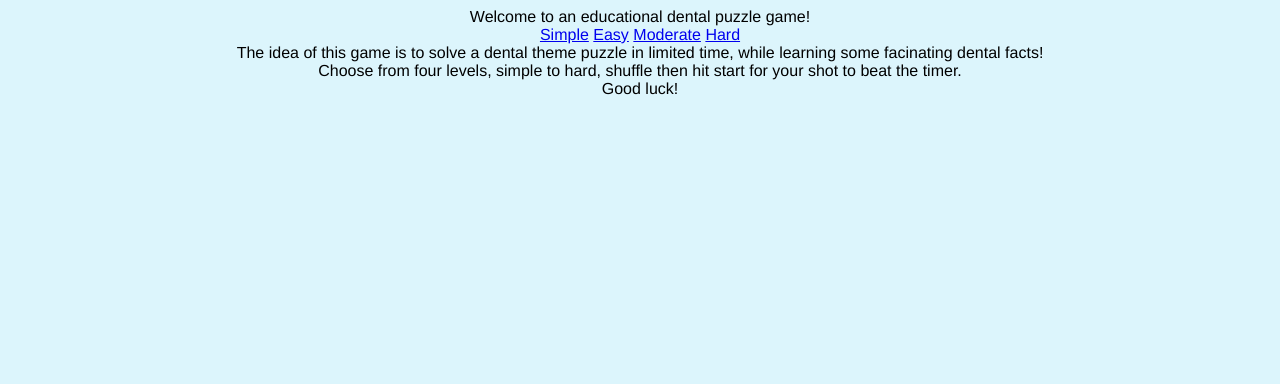
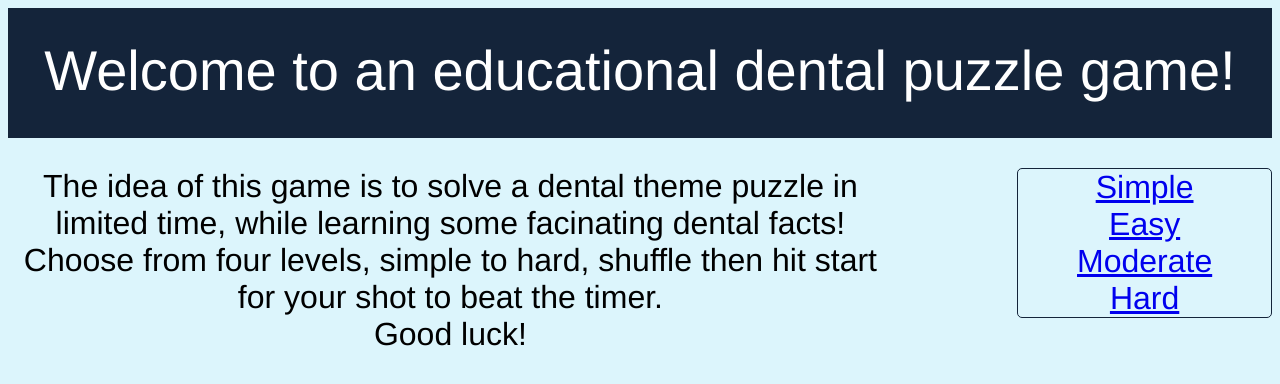
Before and after one commit to erinsp13/Dental-Puzzle, a plain HTML site: page home.html in a window 1280 px wide. Drawn offline with Linux system fonts and the light colour scheme.

Commit message:
styling homepage

```diff
--- /dev/null
+++ b/home.css
@@ -0,0 +1,30 @@
+body{
+    background-color: rgb(220, 245, 252);
+    font-family: 'Franklin Gothic Medium', 'Arial Narrow', Arial, sans-serif;
+    text-align: center;
+}
+header{
+    background-color: rgb(20, 36, 58);
+    height: 100px;
+    color: #fff;
+    font-size: 3.5em;
+    font-family: 'Franklin Gothic Medium', 'Arial Narrow', Arial, sans-serif;
+    text-align: center;
+    padding-top: 30px;
+    margin-top: none;
+}
+#nav1{
+    margin-top: 30px;
+    font-size: 2em;
+    word-spacing: 10px;
+    float: right;
+    width: 20%;
+    border: rgb(20, 36, 58) solid 1px;
+    border-radius: 5px;
+}
+#directions{
+    padding-top: 30px;
+    font-size: 2em;
+    float: left;
+    width: 70%;
+}
--- a/home.html
+++ b/home.html
@@ -2,15 +2,19 @@
 <html>
     <head>
         <title>Dental Puzzle</title>
-        <link rel="stylesheet" href="style.css">
+        <link rel="stylesheet" href="home.css">
     </head>
+    <header>Welcome to an educational dental puzzle game!</header>
     <body>
-        <header>Welcome to an educational dental puzzle game!</header>
 
-       <nav>
+
+       <nav id="nav1">
                <a href="simple.html">Simple</a>
+               <br>
                <a href="easy.html">Easy</a>
+               <br>
                <a href="moderate.html">Moderate</a>
+               <br>
                <a href="hard.html">Hard</a>
          </nav>
 
```
